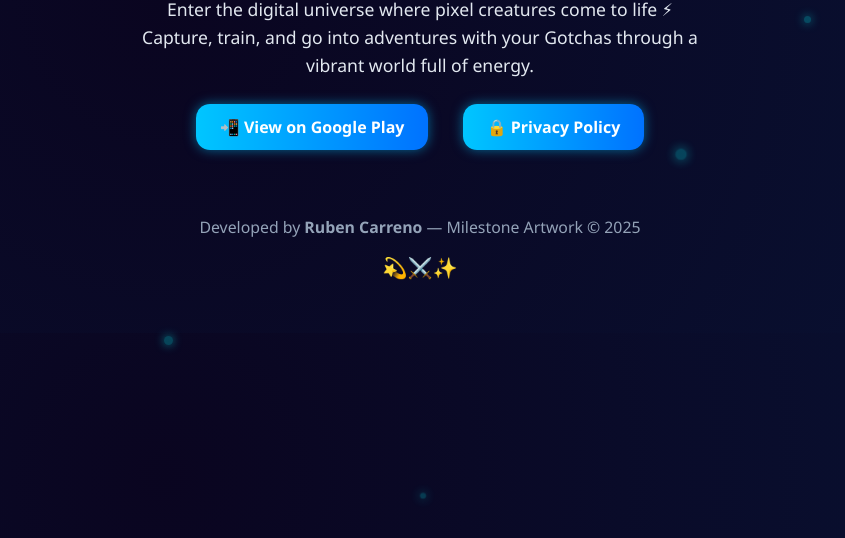
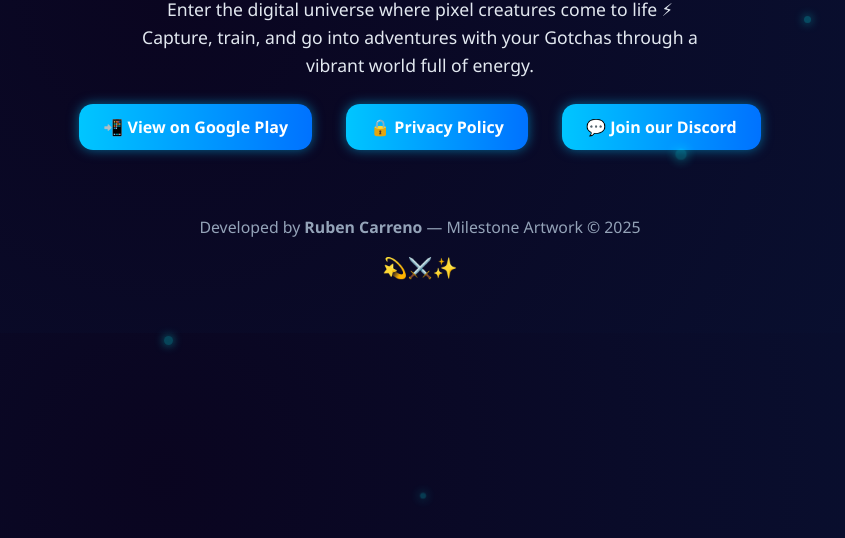
Before and after one commit to rubcarreno-dot/rubcarreno-dot.github.io, a plain HTML site: page index.html in a window 1280 px wide. Shown: the part 144-682 px from the top of the page, without its empty margins (220-1065 px from the left). Drawn offline with Linux system fonts and the light colour scheme.

Commit message:
Update index.html

```diff
--- a/index.html
+++ b/index.html
@@ -108,7 +108,7 @@
 
   <a class="btn" href="https://play.google.com/store/apps/details?id=com.gotcha.console.app" target="_blank">📲 View on Google Play</a>
   <a class="btn" href="https://rubcarreno-dot.github.io/politicadeprivacidadgotcha/" target="_blank">🔒 Privacy Policy</a>
-
+  <a class="btn" href="https://discord.gg/MheKRxyUmT" target="_blank">💬 Join our Discord</a>
   <footer>
     <p>Developed by <strong>Ruben Carreno</strong> — Milestone Artwork © 2025</p>
     <p class="emoji">💫⚔️✨</p>
```
